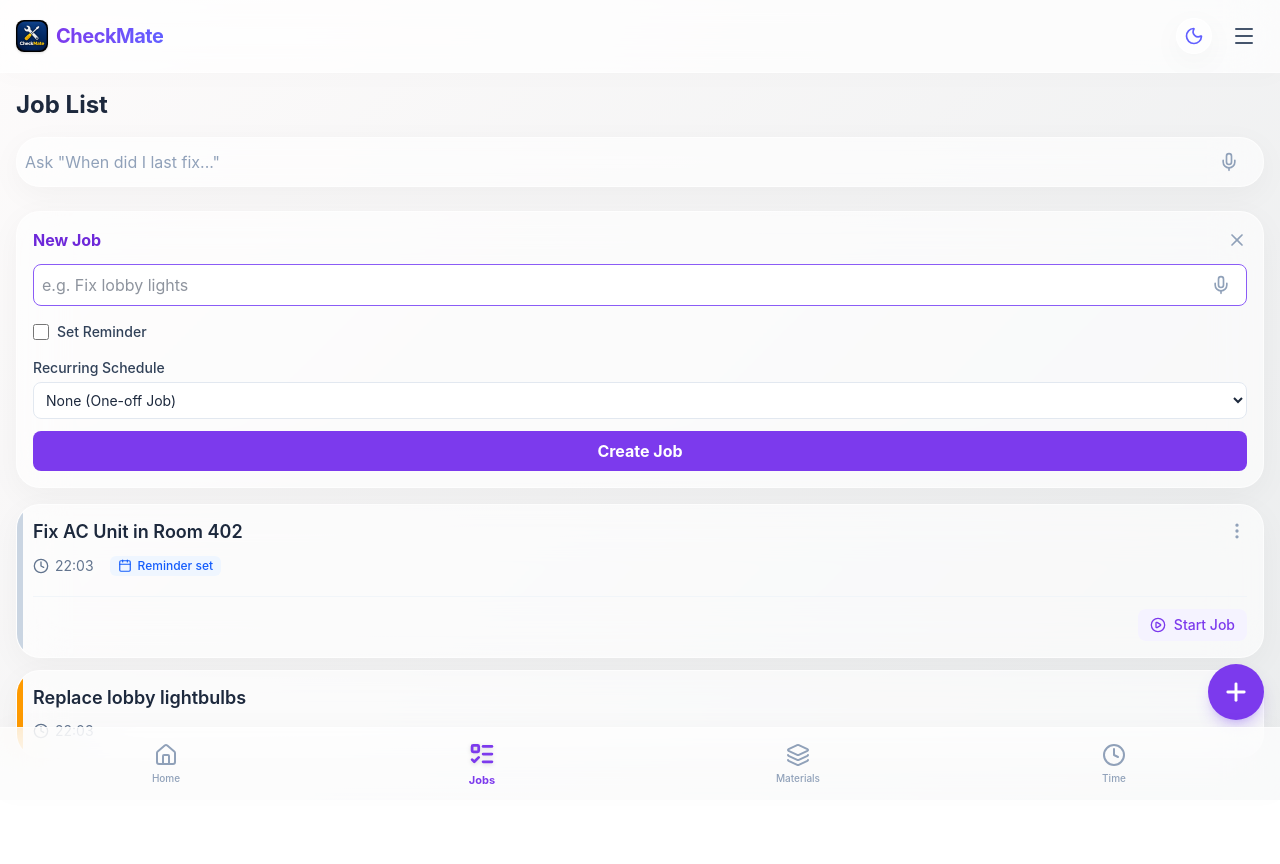
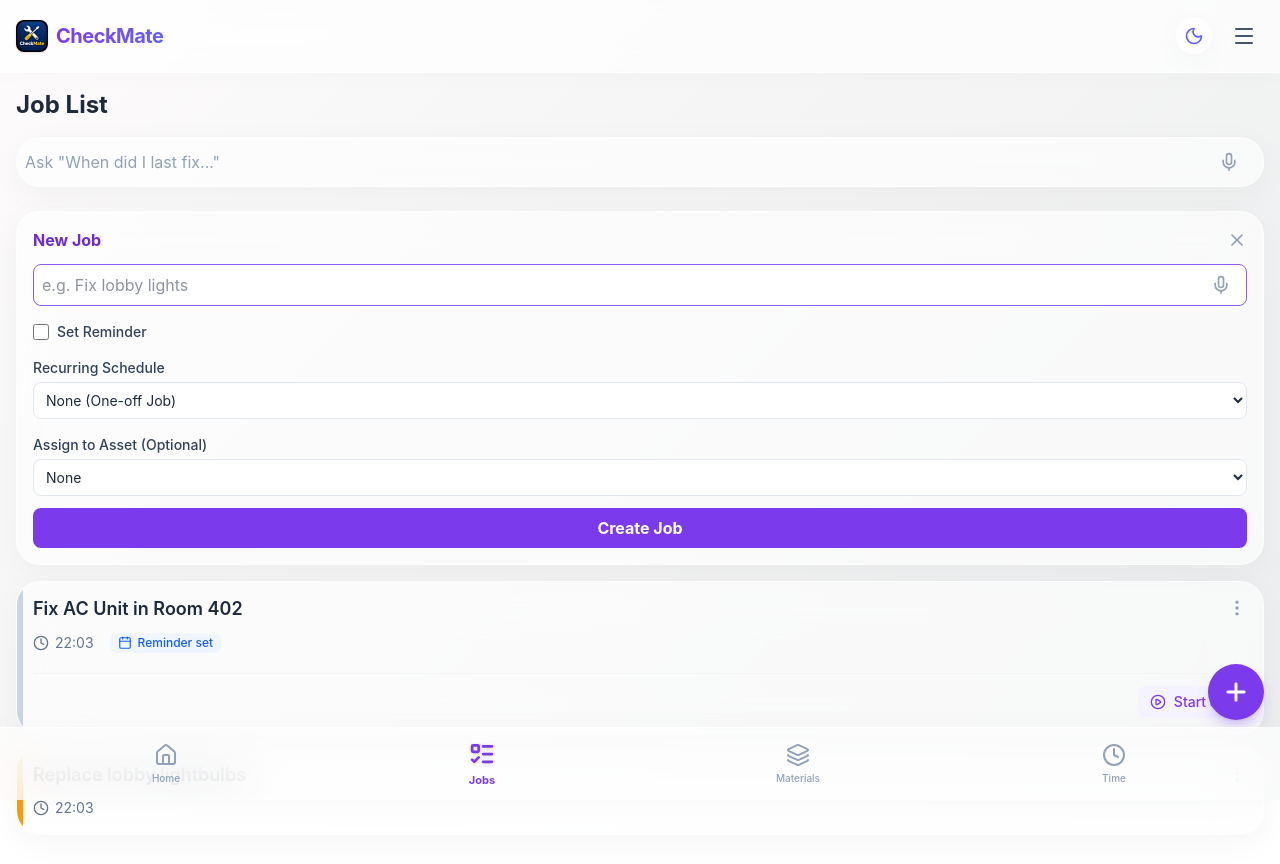
Before and after one commit to aprcamb-ctrl/CheckMate, a React (Vite) app: page /todo in a window 1280 px wide. Both pictures are taken after a click on the button 1236 px from the left and 692 px from the top of the page. Shown: the top 864 px of the page. Built offline with nearby package versions, Linux system fonts and the light colour scheme.

Commit message:
Add equipment assignment to New Job form

```diff
--- a/src/pages/Equipment.tsx
+++ b/src/pages/Equipment.tsx
@@ -128,7 +128,7 @@ export default function Equipment() {
                 <label className="text-sm font-bold text-slate-500 uppercase tracking-wider mb-2 block flex items-center justify-between">
                   Recent Jobs
                   <button onClick={() => {
-                    navigate('/todo');
+                    navigate('/todo', { state: { prefillEquipmentId: selectedEq.id } });
                   }} className="text-primary-600 normal-case text-xs">Add New</button>
                 </label>
                 <div className="space-y-2">
--- a/src/pages/TodoList.tsx
+++ b/src/pages/TodoList.tsx
@@ -1,13 +1,14 @@
 import { Calendar, Clock, PlayCircle, MoreVertical, Plus, X } from 'lucide-react';
-import { useNavigate } from 'react-router-dom';
+import { useNavigate, useLocation } from 'react-router-dom';
 import { useStore } from '../store/useStore';
 import type { RecurringSchedule } from '../store/useStore';
-import { useState, useMemo } from 'react';
+import { useState, useMemo, useEffect } from 'react';
 import VoiceInput from '../components/ui/VoiceInput';
 
 export default function TodoList() {
   const navigate = useNavigate();
-  const { jobs, addJob, startJob, isDeletingJobs, toggleDeletingJobs, deleteJobs } = useStore();
+  const location = useLocation();
+  const { jobs, addJob, startJob, isDeletingJobs, toggleDeletingJobs, deleteJobs, equipment } = useStore();
   const [isAdding, setIsAdding] = useState(false);
   const [newTitle, setNewTitle] = useState('');
   const [reminder, setReminder] = useState(false);
@@ -15,6 +16,16 @@ export default function TodoList() {
   const [recurring, setRecurring] = useState<RecurringSchedule>('NONE');
   const [selectedIds, setSelectedIds] = useState<string[]>([]);
   const [search, setSearch] = useState('');
+  const [equipmentId, setEquipmentId] = useState<string>('');
+
+  useEffect(() => {
+    const state = location.state as any;
+    if (state?.prefillEquipmentId) {
+      setEquipmentId(state.prefillEquipmentId);
+      setIsAdding(true);
+      window.history.replaceState({}, document.title);
+    }
+  }, [location.state]);
 
   const filteredJobs = useMemo(() => {
     if (!search.trim()) return jobs;
@@ -58,11 +69,12 @@ export default function TodoList() {
 
   const handleAdd = () => {
     if (newTitle.trim()) {
-      addJob(newTitle.trim(), reminder, reminder ? reminderDate : undefined, recurring);
+      addJob(newTitle.trim(), reminder, reminder ? reminderDate : undefined, recurring, equipmentId || undefined);
       setNewTitle('');
       setReminder(false);
       setReminderDate('');
       setRecurring('NONE');
+      setEquipmentId('');
       setIsAdding(false);
     }
   };
@@ -127,6 +139,19 @@ export default function TodoList() {
               <option value="WEEKLY">Weekly</option>
               <option value="MONTHLY">Monthly</option>
               <option value="ANNUALLY">Annually</option>
+            </select>
+          </div>
+          <div className="flex flex-col gap-1 mt-1">
+            <label className="text-sm font-medium text-slate-700">Assign to Asset (Optional)</label>
+            <select
+              value={equipmentId}
+              onChange={e => setEquipmentId(e.target.value)}
+              className="w-full p-2 rounded-lg border border-slate-200 focus:outline-none focus:border-primary-500 text-slate-800 bg-white text-sm"
+            >
+              <option value="">None</option>
+              {equipment.map(e => (
+                <option key={e.id} value={e.id}>{e.name} ({e.id})</option>
+              ))}
             </select>
           </div>
           <button
```
